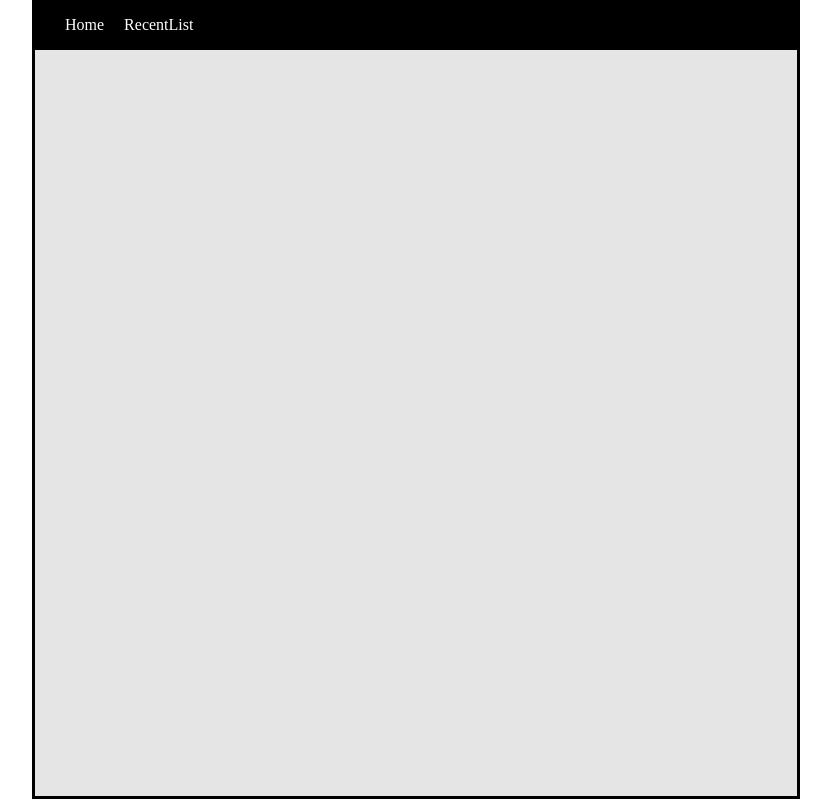
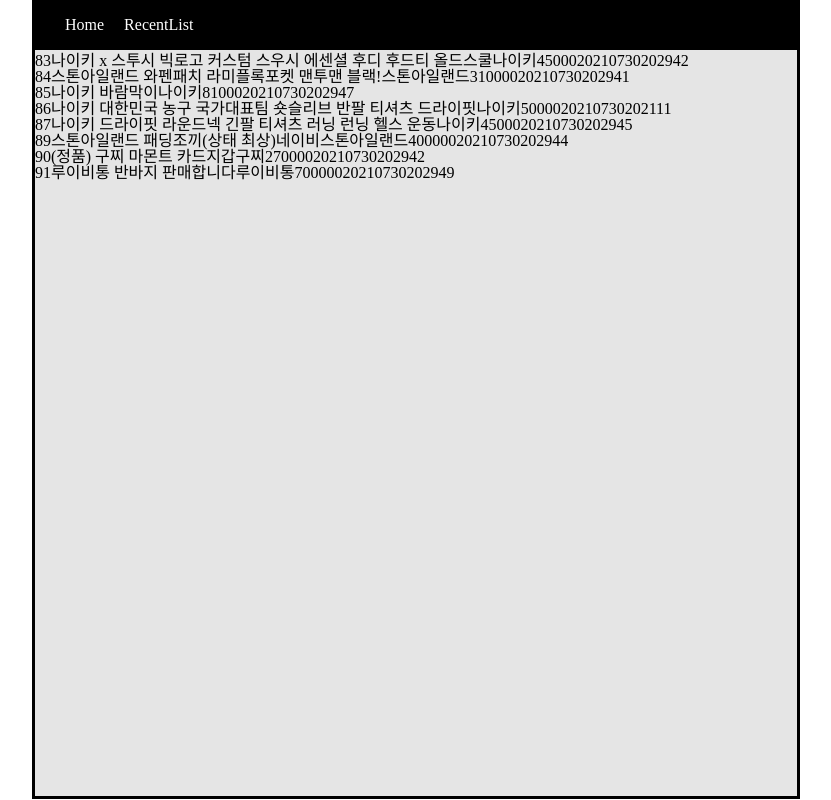
Before and after one commit to nain93/mrcamel_team5, a React (Create React App) app: page /recentlist in a window 1280 px wide. Shown: the whole page, without its empty margins (224-1055 px from the left). Built offline with nearby package versions, Linux system fonts and the light colour scheme.

Commit message:
add: RecentProductList 컴포넌트 로직 추가
- RecentProduct 옵션용 RecentProductFilter 추가
- RecentProductFilter내에 브랜드 및 ignore필터용 CheckBoxFilter, 정렬용 SortFilter 추가

```diff
--- /dev/null
+++ b/src/Components/RecentProductList/RecentProductFilter/index.js
@@ -0,0 +1,11 @@
+import React, { Component } from 'react'
+
+export default class index extends Component {
+  render() {
+    return (
+      <div>
+
+      </div>
+    )
+  }
+}
--- a/src/Components/RecentProductList/index.js
+++ b/src/Components/RecentProductList/index.js
@@ -1,7 +1,31 @@
 import React, { Component } from 'react';
+import styled from 'styled-components';
+import RecentProduct from './RecentProduct';
+import RecentProductFilter from './RecentProductFilter';
+
+const ProductListContainer = styled.div``;
+const Container = styled.div``;
 
 export default class index extends Component {
+  constructor(props) {
+    super(props);
+    const { productList, ignoreList, brandList } = this.props;
+    this.state = {
+      productList: productList,
+      ignoreList: ignoreList,
+      brandList: brandList,
+    };
+  }
+
   render() {
-    return <div></div>;
+    const { productList, ignoreList, brandList } = this.state;
+    return (
+      <Container>
+        <ProductListContainer>{productList.map((item) => {
+          return <RecentProduct item = {item}/>
+
+        })}</ProductListContainer>
+      </Container>
+    );
   }
 }
```
Also changed, not shown: src/Components/RecentProductList/RecentProductFilter/CheckBoxFilter.js (added, +11 -0 lines), src/Components/RecentProductList/RecentProductFilter/SortFilter.js (added, +11 -0 lines).
